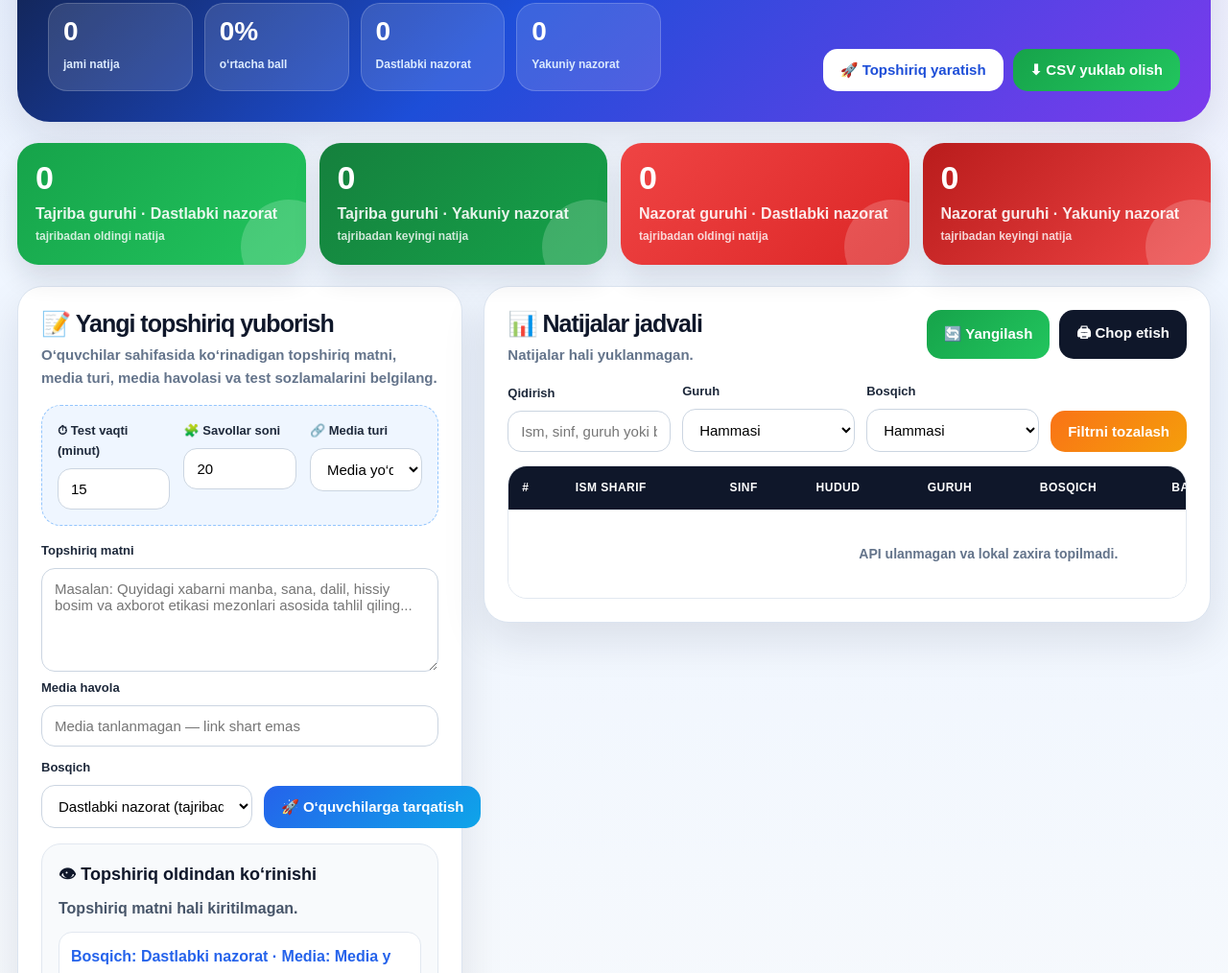
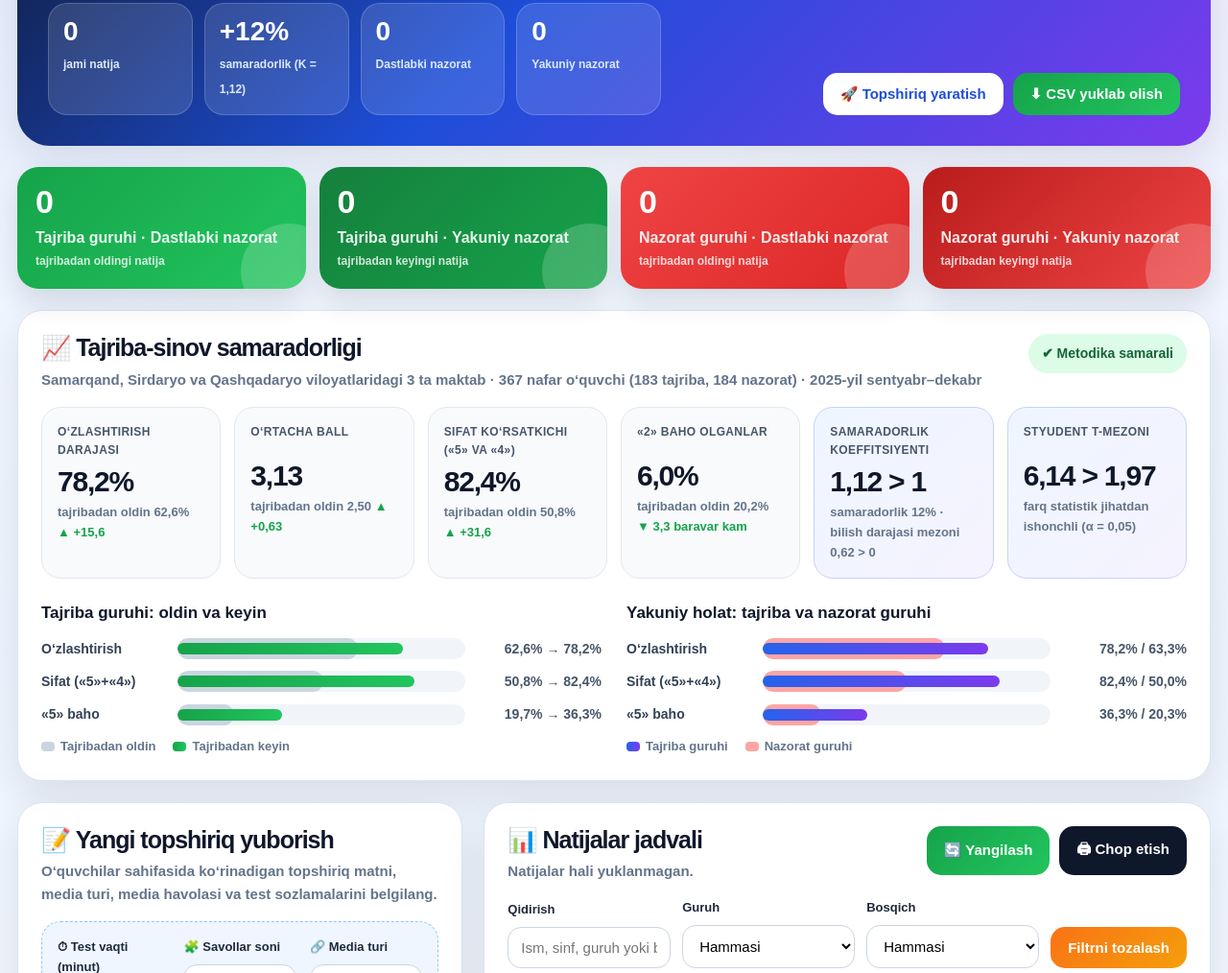
Before and after one commit to mirobidsulaymonov/ai, a plain HTML site: page test_o'qituvchi_nazorati.html in a window 1280 px wide. Shown: the part 316-1330 px from the top of the page at 96% size. Drawn offline with Linux system fonts and the light colour scheme; no server answers.

Commit message:
Update test_o'qituvchi_nazorati.html

```diff
--- a/test_o'qituvchi_nazorati.html
+++ b/test_o'qituvchi_nazorati.html
@@ -1,3 +1,4 @@
+
 
 <!DOCTYPE html>
 <html lang="uz">
@@ -514,6 +515,29 @@ tbody tr:last-child td{border-bottom:0}
   .table-wrap{max-height:none;border:0}
   th{background:#eee!important;color:#111!important}
 }
+.eff-verdict{font-size:14px;padding:9px 14px;white-space:nowrap}
+.kpi-grid{display:grid;grid-template-columns:repeat(6,minmax(0,1fr));gap:14px;margin-bottom:22px}
+.kpi{background:#f8fafc;border:1px solid #e2e8f0;border-radius:20px;padding:16px}
+.kpi-accent{background:linear-gradient(135deg,#eff6ff,#f5f3ff);border-color:#c7d2fe}
+.kpi-label{display:block;font-size:12px;font-weight:900;color:#475569;text-transform:uppercase;letter-spacing:.03em;min-height:32px}
+.kpi-main{font-size:30px;font-weight:900;letter-spacing:-.04em;line-height:1.1;margin:6px 0;color:#0f172a}
+.kpi-sub{font-size:13px;color:#64748b;font-weight:700}
+.kpi-sub b.up{color:var(--green)}
+.eff-split{display:grid;grid-template-columns:1fr 1fr;gap:26px}
+.eff-h3{margin:0 0 12px;font-size:17px;font-weight:900}
+.bar-row{display:grid;grid-template-columns:130px 1fr 130px;gap:12px;align-items:center;margin-bottom:12px;font-size:14px;font-weight:800;color:#334155}
+.bar-row em{font-style:normal;text-align:right;color:#475569}
+.bar-track{position:relative;height:22px;background:#f1f5f9;border-radius:999px;overflow:hidden}
+.bar-track i{position:absolute;left:0;top:0;bottom:0;border-radius:999px}
+.bar-track i:last-child{top:5px;bottom:5px}
+.b-pre{background:#cbd5e1}
+.b-post{background:linear-gradient(90deg,var(--green),var(--green2))}
+.b-ctl{background:#fca5a5}
+.b-exp{background:linear-gradient(90deg,var(--blue),var(--purple))}
+.legend{display:flex;gap:18px;font-size:13px;font-weight:800;color:#64748b;margin-top:4px}
+.legend i{display:inline-block;width:14px;height:10px;border-radius:4px;margin-right:6px;vertical-align:middle}
+@media(max-width:1180px){.kpi-grid{grid-template-columns:repeat(3,1fr)}.eff-split{grid-template-columns:1fr}}
+@media(max-width:760px){.kpi-grid{grid-template-columns:1fr 1fr}.bar-row{grid-template-columns:100px 1fr;}.bar-row em{grid-column:2;text-align:left}}
 .stat-box small{display:block;margin-top:2px;font-size:12px;font-weight:700;color:rgba(255,255,255,.80);position:relative;z-index:2}
 </style>
 </head>
@@ -541,7 +565,7 @@ tbody tr:last-child td{border-bottom:0}
     <div class="hero-row">
       <div class="hero-mini">
         <div class="mini-stat"><b id="heroTotal">0</b><span>jami natija</span></div>
-        <div class="mini-stat"><b id="heroAvg">0%</b><span>o‘rtacha ball</span></div>
+        <div class="mini-stat"><b>+12%</b><span>samaradorlik (K = 1,12)</span></div>
         <div class="mini-stat"><b id="heroPre">0</b><span>Dastlabki nazorat</span></div>
         <div class="mini-stat"><b id="heroPost">0</b><span>Yakuniy nazorat</span></div>
       </div>
@@ -557,6 +581,66 @@ tbody tr:last-child td{border-bottom:0}
     <div class="stat-box bg-tx"><h2 id="count_tx">0</h2><p>Tajriba guruhi · Yakuniy nazorat</p><small>tajribadan keyingi natija</small></div>
     <div class="stat-box bg-ne"><h2 id="count_ne">0</h2><p>Nazorat guruhi · Dastlabki nazorat</p><small>tajribadan oldingi natija</small></div>
     <div class="stat-box bg-nx"><h2 id="count_nx">0</h2><p>Nazorat guruhi · Yakuniy nazorat</p><small>tajribadan keyingi natija</small></div>
+  </section>
+
+  <section class="card eff-card">
+    <div class="card-head">
+      <div>
+        <h2 class="section-title">📈 Tajriba-sinov samaradorligi</h2>
+        <p class="lead">Samarqand, Sirdaryo va Qashqadaryo viloyatlaridagi 3 ta maktab · 367 nafar o‘quvchi (183 tajriba, 184 nazorat) · 2025-yil sentyabr–dekabr</p>
+      </div>
+      <span class="badge-pill pill-green eff-verdict">✔ Metodika samarali</span>
+    </div>
+
+    <div class="kpi-grid">
+      <div class="kpi">
+        <span class="kpi-label">O‘zlashtirish darajasi</span>
+        <div class="kpi-main">78,2%</div>
+        <div class="kpi-sub">tajribadan oldin 62,6% <b class="up">▲ +15,6</b></div>
+      </div>
+      <div class="kpi">
+        <span class="kpi-label">O‘rtacha ball</span>
+        <div class="kpi-main">3,13</div>
+        <div class="kpi-sub">tajribadan oldin 2,50 <b class="up">▲ +0,63</b></div>
+      </div>
+      <div class="kpi">
+        <span class="kpi-label">Sifat ko‘rsatkichi («5» va «4»)</span>
+        <div class="kpi-main">82,4%</div>
+        <div class="kpi-sub">tajribadan oldin 50,8% <b class="up">▲ +31,6</b></div>
+      </div>
+      <div class="kpi">
+        <span class="kpi-label">«2» baho olganlar</span>
+        <div class="kpi-main">6,0%</div>
+        <div class="kpi-sub">tajribadan oldin 20,2% <b class="up">▼ 3,3 baravar kam</b></div>
+      </div>
+      <div class="kpi kpi-accent">
+        <span class="kpi-label">Samaradorlik koeffitsiyenti</span>
+        <div class="kpi-main">1,12 &gt; 1</div>
+        <div class="kpi-sub">samaradorlik <b>12%</b> · bilish darajasi mezoni 0,62 &gt; 0</div>
+      </div>
+      <div class="kpi kpi-accent">
+        <span class="kpi-label">Styudent t-mezoni</span>
+        <div class="kpi-main">6,14 &gt; 1,97</div>
+        <div class="kpi-sub">farq statistik jihatdan ishonchli (α = 0,05)</div>
+      </div>
+    </div>
+
+    <div class="eff-split">
+      <div>
+        <h3 class="eff-h3">Tajriba guruhi: oldin va keyin</h3>
+        <div class="bar-row"><span>O‘zlashtirish</span><div class="bar-track"><i class="b-pre" style="width:62.6%"></i><i class="b-post" style="width:78.2%"></i></div><em>62,6% → <b>78,2%</b></em></div>
+        <div class="bar-row"><span>Sifat («5»+«4»)</span><div class="bar-track"><i class="b-pre" style="width:50.8%"></i><i class="b-post" style="width:82.4%"></i></div><em>50,8% → <b>82,4%</b></em></div>
+        <div class="bar-row"><span>«5» baho</span><div class="bar-track"><i class="b-pre" style="width:19.7%"></i><i class="b-post" style="width:36.3%"></i></div><em>19,7% → <b>36,3%</b></em></div>
+        <div class="legend"><span><i class="b-pre"></i>Tajribadan oldin</span><span><i class="b-post"></i>Tajribadan keyin</span></div>
+      </div>
+      <div>
+        <h3 class="eff-h3">Yakuniy holat: tajriba va nazorat guruhi</h3>
+        <div class="bar-row"><span>O‘zlashtirish</span><div class="bar-track"><i class="b-ctl" style="width:63.3%"></i><i class="b-exp" style="width:78.2%"></i></div><em><b>78,2%</b> / 63,3%</em></div>
+        <div class="bar-row"><span>Sifat («5»+«4»)</span><div class="bar-track"><i class="b-ctl" style="width:50%"></i><i class="b-exp" style="width:82.4%"></i></div><em><b>82,4%</b> / 50,0%</em></div>
+        <div class="bar-row"><span>«5» baho</span><div class="bar-track"><i class="b-ctl" style="width:20.3%"></i><i class="b-exp" style="width:36.3%"></i></div><em><b>36,3%</b> / 20,3%</em></div>
+        <div class="legend"><span><i class="b-exp"></i>Tajriba guruhi</span><span><i class="b-ctl"></i>Nazorat guruhi</span></div>
+      </div>
+    </div>
   </section>
 
   <div class="main-grid">
@@ -1026,7 +1110,6 @@ function updateStats(rows){
   document.getElementById("heroTotal").textContent = st.total;
   document.getElementById("heroPre").textContent = st.pre;
   document.getElementById("heroPost").textContent = st.post;
-  document.getElementById("heroAvg").textContent = st.scored ? Math.round(st.sum / st.scored) + "%" : "0%";
 }
 
 function updateLastTime(ok=true, msg=""){
```
